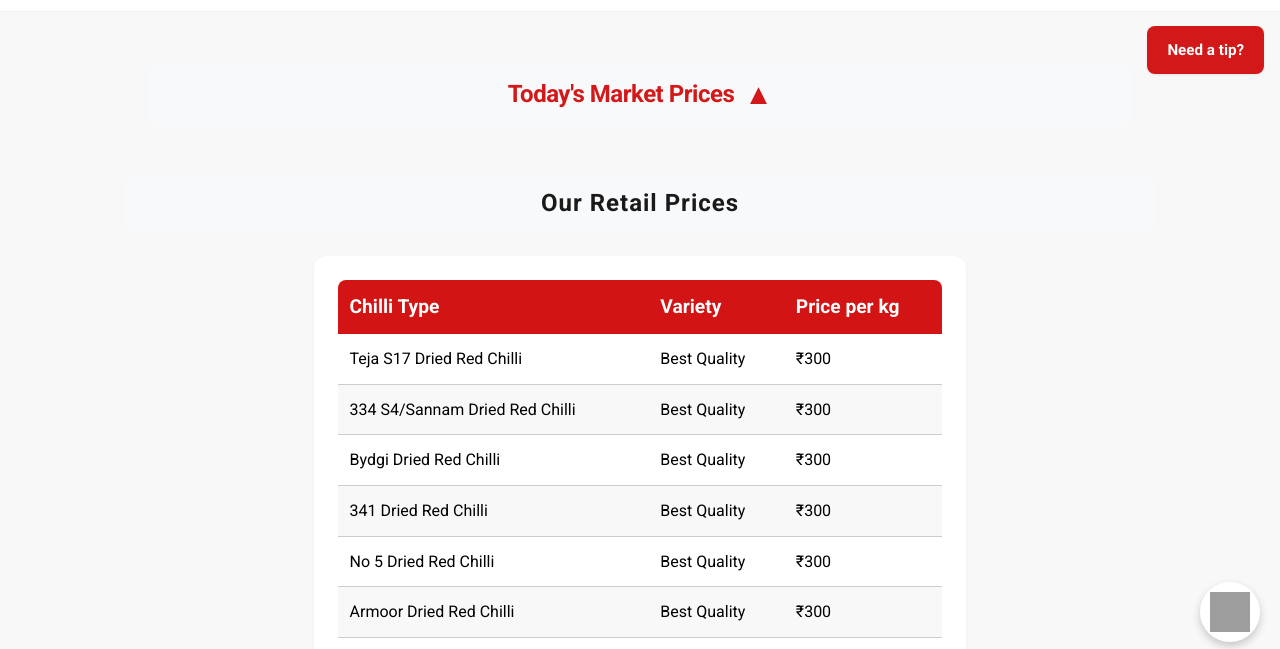
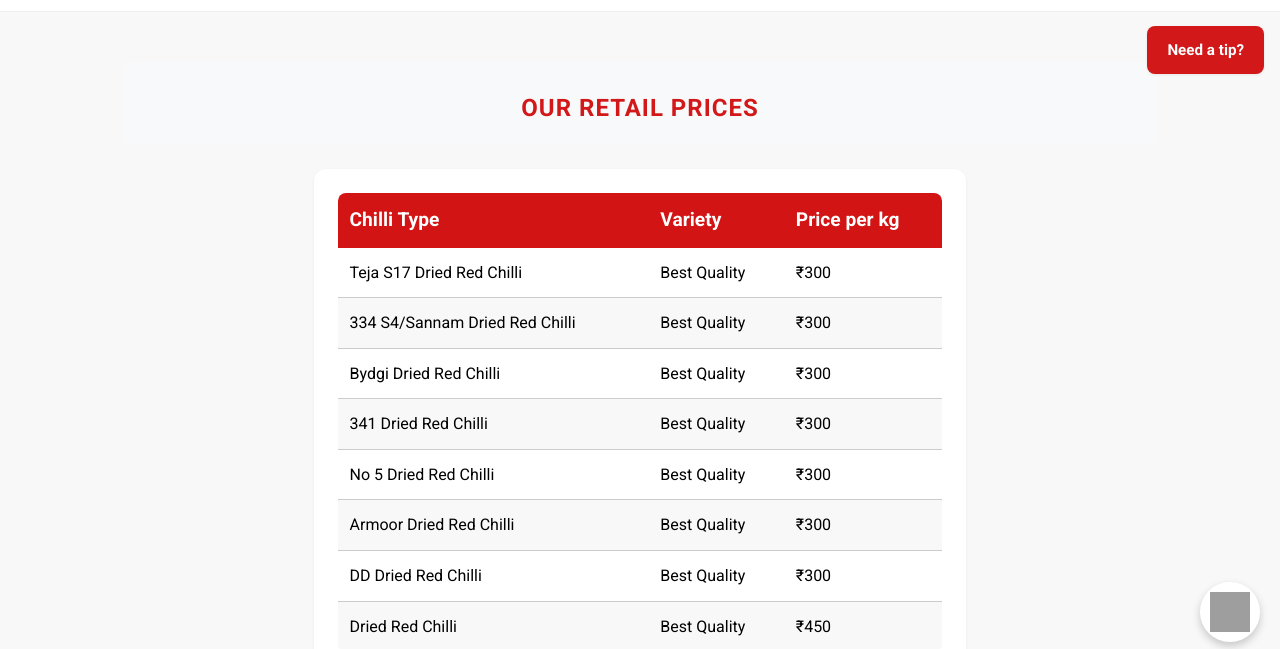
Before and after one commit to eerla/devikaexim, an Astro site: page /blog in a window 1280 px wide. Shown: the part 58-707 px from the top of the page. Built offline with nearby package versions, Linux system fonts and the light colour scheme; Astro itself is replaced by a stand-in of ours; no server answers; grey boxes are pictures that could not be loaded.

Commit message:
remove google sheet

```diff
--- a/src/components/PriceTrends.astro
+++ b/src/components/PriceTrends.astro
@@ -82,6 +82,7 @@ const API_URL = import.meta.env.PUBLIC_API_URL || '';
                 grid: { display: false }
               },
               y: {
+                title: { display: true, text: '₹ per quintal', color: '#898781' },
                 ticks: {
                   color: '#898781',
                   callback: function(v) { return '\u20b9' + (v/1000) + 'k'; }
--- a/src/pages/blog.astro
+++ b/src/pages/blog.astro
@@ -7,13 +7,9 @@ import BaseLayout from '../layouts/BaseLayout.astro';
   description="Stay updated with Guntur Red Chillies' daily prices, latest information about dried red chillies, insights on Guntur Mirchi Market Yard, FAQs, and expert tips on buying and exporting premium red chillies."
   canonical="https://devikaexim.in/blog.html"
 >
-  <div class="b-c-heading" id="toggleHeading">
-    <h1>Today's Market Prices <span class="arrow">&#9650;</span></h1> <!-- &#9650; is the up arrow -->
+  <div class="b-heading">
+    <h3>Our Retail Prices</h3>
   </div>
-
-  <!-- table -->
-  <div id="daily-prices" class="market-prices"></div>
-  <h3 class="b-heading">Our Retail Prices</h3>
   <!-- our retail prices -->
   <div class="table-container">
     <table class="chilli-table">
```
